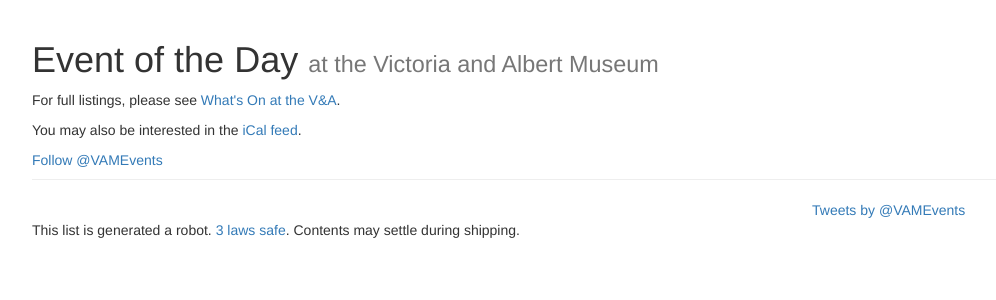
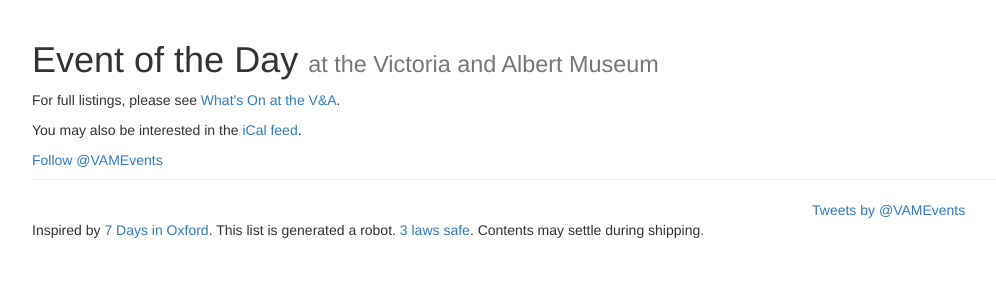
Before and after one commit to vanda/watbot, a Python web app: template templates/main.html in a window 1280 px wide. Shown: the top 300 px of the page, without its empty margins (38-1034 px from the left). Run offline with Jinja, Linux system fonts and the light colour scheme; the template is opened without the code that fills it, so the values that code supplies are empty; some libraries are stand-ins or nearby versions.

Commit message:
Added inspiration

```diff
--- a/templates/main.html
+++ b/templates/main.html
@@ -51,7 +51,7 @@
     </div>
 
     <footer>
-        <p>This list is generated a robot. <a href="http://tvtropes.org/pmwiki/pmwiki.php/Main/ThreeLawsCompliant" target="_blank">3 laws safe</a>. Contents may settle during shipping.</p>
+        <p>Inspired by <a href="http://7daysinoxford.uk/" target="_blank">7 Days in Oxford</a>. This list is generated a robot. <a href="http://tvtropes.org/pmwiki/pmwiki.php/Main/ThreeLawsCompliant" target="_blank">3 laws safe</a>. Contents may settle during shipping.</p>
     </footer>
 
 </div>
```
